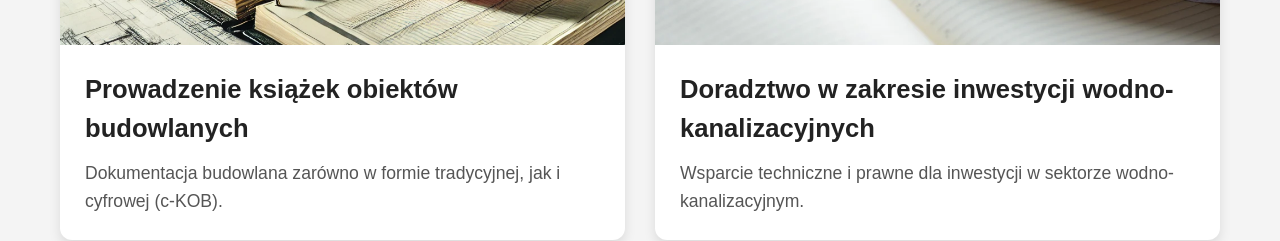
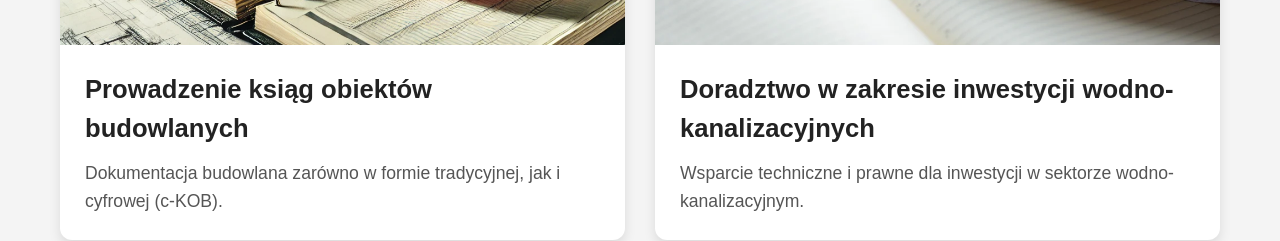
Before and after one commit to MichalBurda4/ConstructionSite, a React (Vite) app: page /services in a window 1280 px wide. Shown: the part 1242-1483 px from the top of the page. Built offline with nearby package versions, Linux system fonts and the light colour scheme.

Commit message:
final commit2

```diff
--- a/src/pages/Services.tsx
+++ b/src/pages/Services.tsx
@@ -29,7 +29,7 @@ const services = [
         image: img4
     },
     {
-        title: "Prowadzenie książek obiektów budowlanych",
+        title: "Prowadzenie ksiąg obiektów budowlanych",
         description: "Dokumentacja budowlana zarówno w formie tradycyjnej, jak i cyfrowej (c-KOB).",
         image: img5
     },
```
